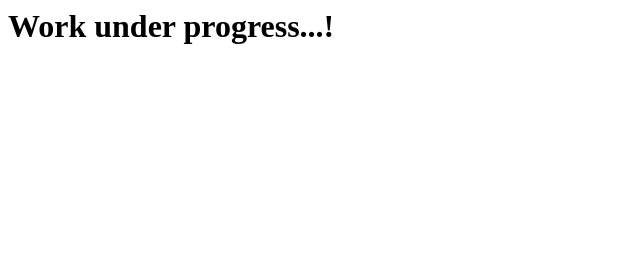
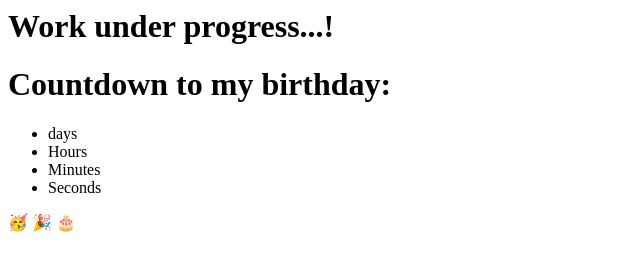
Before and after one commit to SUPER-COOL/MEET-LINK, a plain HTML site: page index.html in a window 1280 px wide. Shown: the whole page, without its empty margins (0-640 px from the left). Drawn offline with Linux system fonts and the light colour scheme.

Commit message:
Update index.html

```diff
--- a/index.html
+++ b/index.html
@@ -1 +1,19 @@
 <h1> Work under progress...!</h1>
+<div class="container">
+  <h1 id="headline">Countdown to my birthday:</h1>
+  <div id="countdown">
+    <ul>
+      <li><span id="days"></span>days</li>
+      <li><span id="hours"></span>Hours</li>
+      <li><span id="minutes"></span>Minutes</li>
+      <li><span id="seconds"></span>Seconds</li>
+    </ul>
+  </div>
+  <div class="message">
+    <div id="content">
+      <span class="emoji">🥳</span>
+      <span class="emoji">🎉</span>
+      <span class="emoji">🎂</span>
+    </div>
+  </div>
+</div>
```
